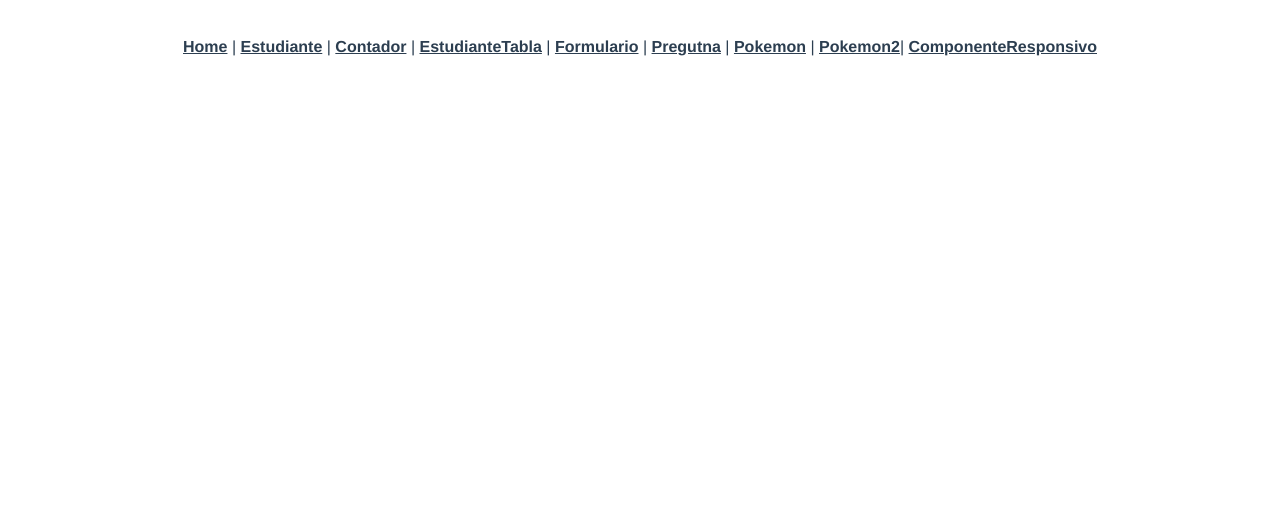
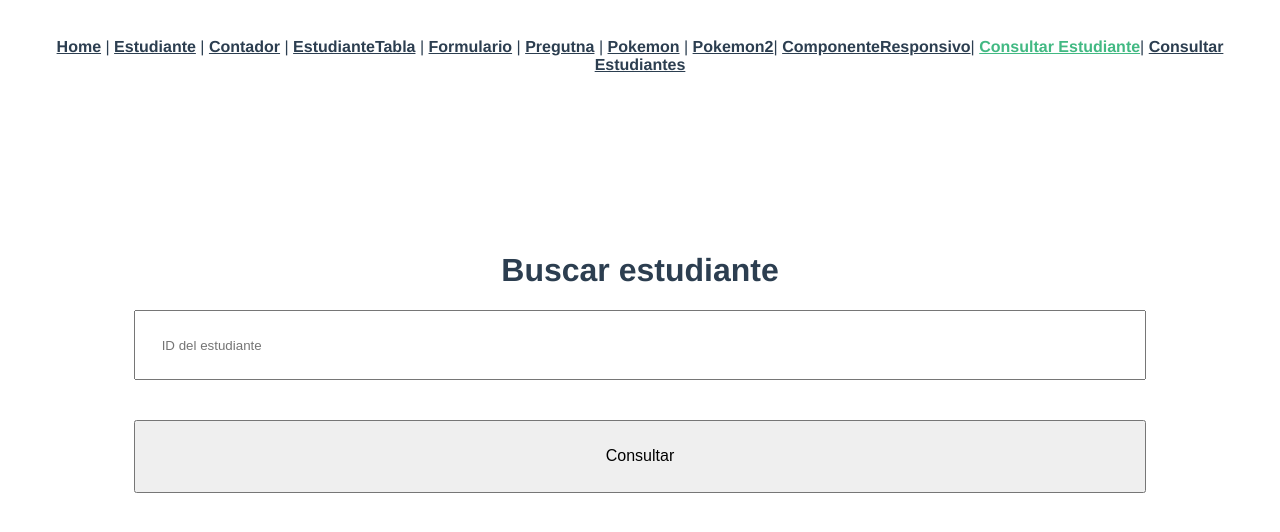
Before and after one commit to red91shadow/pw_u2_p8_router_jl, a Vue app: page /estudianteConsulta in a window 1280 px wide. Shown: the top 532 px of the page. Built offline with nearby package versions, Linux system fonts and the light colour scheme.

Commit message:
Tarea 10: Cliente de vue.js de la API matricula

```diff
--- /dev/null
+++ b/src/clients/EstudianteClient.js
@@ -0,0 +1,10 @@
+import axios from "axios";
+
+const axiosClient = axios.create({
+  baseURL: 'http://localhost:8081/api/matricula/v1',
+  headers: {
+    'Content-Type': 'application/json',
+  },
+});
+
+export default axiosClient;
--- /dev/null
+++ b/src/components/EstudianteConsulta.vue
@@ -0,0 +1,79 @@
+<template>
+  <div class="container">
+    <h1>Buscar estudiante</h1>
+    <input type="number" v-model="idEstudiante" placeholder="ID del estudiante" />
+    <button @click="consultarEstudiante">Consultar</button>
+
+    <div v-if="estudiante">
+      <h2>Datos del Estudiante</h2>
+      <form>
+        <label for="nameId">Nombre</label>
+        <input type="text" id="nameId" v-model="estudiante.nombre" />
+
+        <label for="lastNameId">Apellido</label>
+        <input type="text" id="lastNameId" v-model="estudiante.apellido" />
+
+        <label for="dateId">Fecha de nacimiento</label>
+        <input type="text" id="dateId" :value="formatearFecha(estudiante.fechaNacimiento)" readonly />
+      </form>
+    </div>
+  </div>
+</template>
+
+<script>
+import axiosClient from '@/clients/EstudianteClient.js';
+
+export default {
+  data() {
+    return {
+      idEstudiante: '',
+      estudiante: null,
+    };
+  },
+  methods: {
+    async consultarEstudiante() {
+      try {
+        const res = await axiosClient.get(`/estudiantes/${this.idEstudiante}`);
+        this.estudiante = res.data;
+      } catch (error) {
+        this.estudiante = null;
+        alert("Estudiante no encontrado o error en la conexión.");
+        console.error("Error:", error);
+      }
+    },
+    formatearFecha(fecha) {
+      return new Date(fecha).toLocaleDateString();
+    },
+  },
+};
+</script>
+
+<style scoped>
+.container {
+  width: 90%;
+  margin: 5% auto;
+  padding: 5%;
+  box-sizing: border-box;
+}
+
+input {
+  display: block;
+  margin-bottom: 4%;
+  padding: 2.5%;
+  width: 100%;
+  box-sizing: border-box;
+}
+
+button {
+  margin-bottom: 4%;
+  padding: 2.5%;
+  font-size: 1rem;
+  width: 100%;
+}
+
+label {
+  font-weight: bold;
+  display: block;
+  margin-bottom: 1.5%;
+}
+</style>
--- /dev/null
+++ b/src/components/EstudiantesConsultar.vue
@@ -0,0 +1,73 @@
+<template>
+  <div class="container">
+    <h1>Lista de Estudiantes</h1>
+    <button @click="consultarEstudiantes()">Consultar Estudiantes</button>
+
+    <table v-if="estudiantes.length" class="tabla">
+      <thead>
+        <tr>
+          <th>ID</th>
+          <th>Nombre</th>
+          <th>Apellido</th>
+          <th>Fecha</th>
+        </tr>
+      </thead>
+      <tbody>
+        <tr v-for="est in estudiantes" :key="est.id">
+          <td>{{ est.id }}</td>
+          <td>{{ est.nombre }}</td>
+          <td>{{ est.apellido }}</td>
+          <td>{{ formatearFecha(est.fechaNacimiento) }}</td>
+        </tr>
+      </tbody>
+    </table>
+  </div>
+</template>
+
+<script>
+import axiosClient from '@/clients/EstudianteClient.js';
+export default {
+  data() {
+    return {
+      estudiantes: [],
+    };
+  },
+
+  methods: {
+    async consultarEstudiantes() {
+      try {
+        const res = await axiosClient.get("/estudiantes");
+        this.estudiantes = res.data;
+      } catch (error) {
+        console.error("Error al obtener estudiantes:", error);
+      }
+    },
+    formatearFecha(fecha) {
+      return new Date(fecha).toLocaleDateString();
+    },
+  },
+};
+</script>
+
+<style scoped>
+
+.tabla {
+  width: 100%;
+  border-collapse: collapse;
+}
+.tabla th,
+.tabla td {
+  border: 1px solid green;
+  padding: 8px;
+}
+.tabla th {
+  background-color: rgb(142, 238, 142);
+}
+
+button{
+    margin: 15px;
+    padding: 10px;
+    font-size: 2ch;
+
+}
+</style>
--- a/src/components/NavBar.vue
+++ b/src/components/NavBar.vue
@@ -9,7 +9,11 @@
       <router-link to="/pregunta">Pregutna</router-link> |
       <router-link to="/banana">Pokemon</router-link> |
       <router-link to="/pokemon2">Pokemon2</router-link>|
-      <router-link to="/responsivoView">ComponenteResponsivo</router-link>
+      <router-link to="/responsivoView">ComponenteResponsivo</router-link>|
+      <router-link to="/estudianteConsulta">Consultar Estudiante</router-link>|
+      <router-link to="/estudiantesConsulta"
+        >Consultar Estudiantes
+      </router-link>
     </nav>
   </div>
 </template>
--- a/src/router/index.js
+++ b/src/router/index.js
@@ -104,6 +104,28 @@ const routes = [
     component: () =>
       import(/* webpackChunkName: "about" */ "../views/ResponsivoView.vue"),
   },
+
+  {
+    path: "/estudianteConsulta",
+    name: "estudianteConsulta",
+    // route level code-splitting
+    // this generates a separate chunk (about.[hash].js) for this route
+    // which is lazy-loaded when the route is visited.
+    // la carga perezoza involucra que no carga de inicio las paginas si no cuando la necesite
+    component: () =>
+      import(/* webpackChunkName: "about" */ "../views/EstudianteConsultaView.vue"),
+  },
+
+  {
+    path: "/estudiantesConsulta",
+    name: "estudiantesConsulta",
+    // route level code-splitting
+    // this generates a separate chunk (about.[hash].js) for this route
+    // which is lazy-loaded when the route is visited.
+    // la carga perezoza involucra que no carga de inicio las paginas si no cuando la necesite
+    component: () =>
+      import(/* webpackChunkName: "about" */ "../views/EstudiantesConsultarView.vue"),
+  },
 ];
 
 const router = createRouter({
--- /dev/null
+++ b/src/views/EstudianteConsultaView.vue
@@ -0,0 +1,15 @@
+<template>
+  <estudiante-consulta/>
+</template>
+
+<script>
+import EstudianteConsulta from '@/components/EstudianteConsulta.vue'
+export default {
+  components: { EstudianteConsulta },
+
+}
+</script>
+
+<style>
+
+</style>
--- /dev/null
+++ b/src/views/EstudiantesConsultarView.vue
@@ -0,0 +1,15 @@
+<template>
+  <estudiantes-consultar/>
+</template>
+
+<script>
+import EstudiantesConsultar from '@/components/EstudiantesConsultar.vue'
+export default {
+  components: { EstudiantesConsultar },
+
+}
+</script>
+
+<style>
+
+</style>
```
